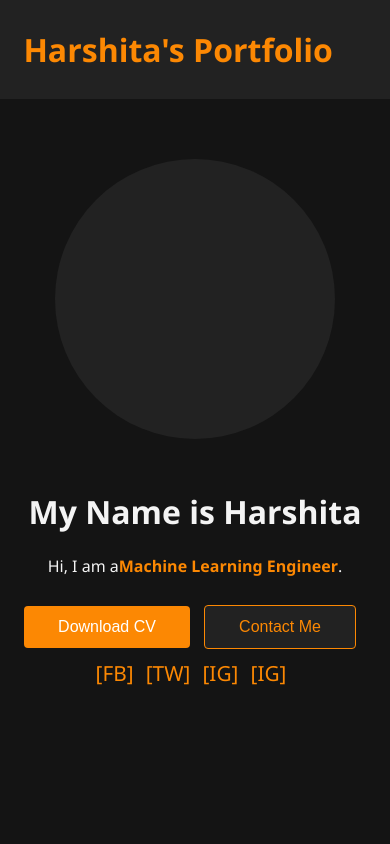
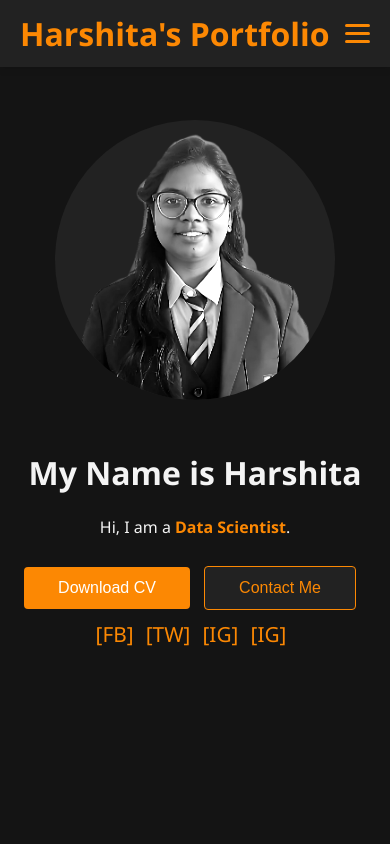
Before and after one commit to HARSHITA005-GARG/HARSHITA005-GARG.github.io, a plain HTML site: page index.html in a window 390 px wide. Shown: the top 844 px of the page. Drawn offline with Linux system fonts and the light colour scheme.

Commit message:
changes in navbar

```diff
--- a/index.html
+++ b/index.html
@@ -11,6 +11,11 @@
   <header>
     <nav>
       <div class="logo">Harshita's Portfolio</div>
+      <div class="menu-toggle" id="menu-toggle">
+        <span></span>
+        <span></span>
+        <span></span>
+      </div>
       <ul>
         <li><a href="#services">Services</a></li>
         <li><a href="#about">About</a></li>
@@ -21,7 +26,7 @@
     <div class="hero">
       <div class="hero-content">
         <h1>My Name is Harshita</h1>
-        <p>Hi, I am a<span class="highlight">Machine Learning Engineer</span>.</p>
+        <p>Hi, I am a <span class="highlight">Data Scientist</span>.</p>
         <button class="main-btn">Download CV</button>
         <button class="secondary-btn">Contact Me</button>
         <div class="social-links">
@@ -153,4 +158,5 @@
     <p>&copy; 2025 Your Name. All Rights Reserved.</p>
   </footer>
 </body>
+<script src="script.js"></script>
 </html>
--- /dev/null
+++ b/script.js
@@ -0,0 +1,7 @@
+const menuToggle = document.getElementById('menu-toggle');
+const navLinks = document.getElementById('nav-links');
+
+menuToggle.addEventListener('click', () => {
+  navLinks.classList.toggle('show');
+  menuToggle.classList.toggle('open');
+});
--- a/styles.css
+++ b/styles.css
@@ -12,6 +12,7 @@ body {
   font-family: 'Segoe UI', Arial, sans-serif;
   background: var(--bg);
   color: var(--text);
+  padding-top: 60px;
 
 }
 header, section{
@@ -32,24 +33,51 @@ a:hover {
 
 /* Navigation */
 nav {
+  top: 0%;
   display: flex;
   justify-content: space-between;
   align-items: center;
-  padding: 28px 6vw;
+  padding: 12px 20px;
   background: var(--card);
+  position: fixed;
+  left: 0%;
+  width: 100%;
+  z-index: 1000;
+  box-shadow: 0 2px 8px rgba(0, 0, 0, 0.1);
+  box-sizing: border-box;
+  overflow-x: hidden;
 }
+
 .logo {
   font-size: 2rem;
   color: var(--primary);
   font-weight: bold;
 }
+
 nav ul {
   list-style: none;
   display: flex;
   gap: 36px;
+  margin: 0;
+  padding: 0;
 }
+
 nav li {
   font-size: 1rem;
+}
+.menu-toggle {
+  display: none;
+  flex-direction: column;
+  gap: 5px;
+  cursor: pointer;
+}
+
+.menu-toggle span {
+  width: 25px;
+  height: 3px;
+  background: var(--primary);
+  border-radius: 3px;
+  transition: 0.3s;
 }
 
 /* Hero Section */
@@ -90,10 +118,10 @@ nav li {
   z-index: 1;
 }
 .portrait-img {
-
-  transform: translate(13%, 38%) scale(1.75);
+  position: relative;
+  transform: translate(16%, 69%) scale(2.5);
   width: 100%;
-  max-width: 360px;
+  max-width: min(360px, 80vw); /* scales with screen width but never exceeds 360px */
   height: auto;
   border-radius: 50%;
   object-fit: cover;
@@ -102,6 +130,9 @@ nav li {
   clip-path: ellipse(43% 34% at 48% 35%);
   z-index: 2;
 }
+
+
+
 .circle-fg {
     position: absolute;
     top: 0%;
@@ -126,7 +157,7 @@ nav li {
   border-radius: 4px;
   cursor: pointer;
   font-size: 1rem;
-  transition: background 0.2s;
+  transition: var(--bg) 0.2s;
 }
 .secondary-btn {
   background: var(--card);
@@ -268,15 +299,21 @@ footer {
 }
 
 /* Responsive Breakpoints */
+
 @media (max-width: 900px) {
   .about {
     flex-direction: column;
     text-align: center;
   }
-  .hero{
+  .hero {
     text-align: center;
   }
+  .portrait-img {
+    transform: translate(5%, 60%) scale(2.2);
+    max-width: 300px;
+  }
 }
+
 @media (max-width: 700px) {
   nav ul {
     flex-direction: column;
@@ -292,7 +329,26 @@ footer {
     align-items: center;
     gap: 30px;
   }
+  .portrait-img {
+    transform: translate(5%, 68%) scale(2.5);
+    max-width: 260px;
+  }
 }
+
+@media (max-width: 600px) {
+  .portrait-container {
+    width: 85vw;
+    max-width: 280px;
+  }
+  .portrait-img {
+    width: 90%;
+    top: 7%;
+    transform: translate(7%, 86%) scale(3);
+
+    max-width: 240px;
+  }
+}
+
 @media (max-width: 500px) {
   .hero-img img,
   .about-img img {
@@ -305,15 +361,42 @@ footer {
   .service-card, .portfolio-card {
     padding: 16px 6px;
   }
-}
-@media (max-width: 600px) {
-  .portrait-container {
-    width: 85vw;
-    max-width: 280px;
-  }
   .portrait-img {
-    width: 90%;
-    top: 7%;
-    clip-path: ellipse(42% 15% at 50% 130%);
+    transform: translate(8%, 108%) scale(3.5);
+    max-width: 200px;
   }
 }
+/* Mobile Menu */
+@media (max-width: 768px) {
+  nav ul {
+    position: fixed;
+    top: 0;
+    right: -100%;
+    height: 100vh;
+    width: 250px;
+    flex-direction: column;
+    background: var(--card);
+    padding-top: 80px;
+    gap: 24px;
+    transition: right 0.3s ease;
+  }
+
+  nav ul.show {
+    right: 0;
+  }
+
+  .menu-toggle {
+    display: flex;
+  }
+
+  /* Hamburger to X animation */
+  .menu-toggle.open span:nth-child(1) {
+    transform: rotate(45deg) translate(5px, 5px);
+  }
+  .menu-toggle.open span:nth-child(2) {
+    opacity: 0;
+  }
+  .menu-toggle.open span:nth-child(3) {
+    transform: rotate(-45deg) translate(6px, -6px);
+  }
+}
```
